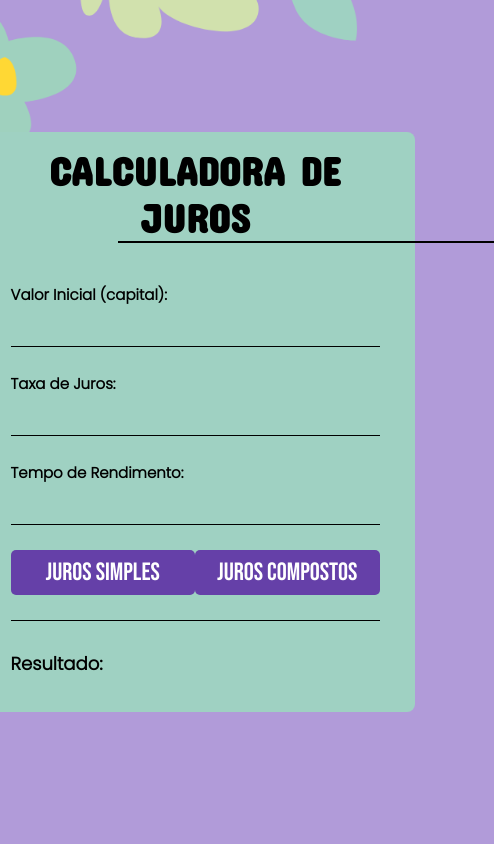
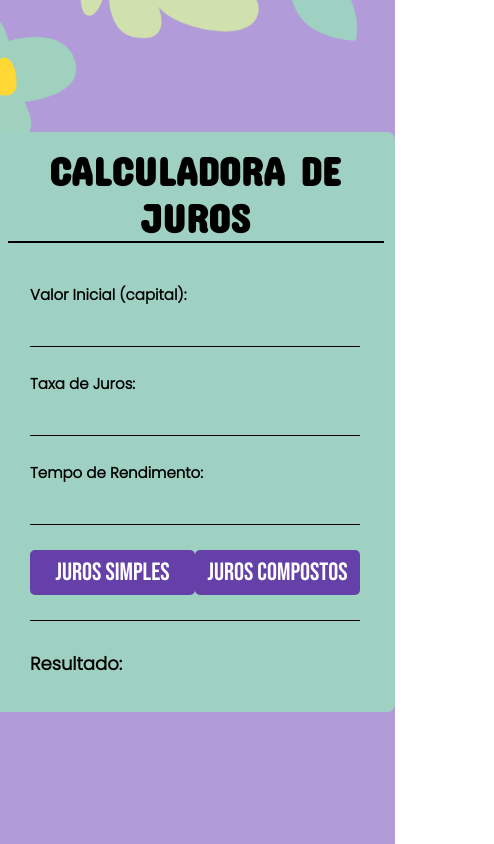
Before and after one commit to mariAnaMary/CalculadoraJuros, a plain HTML site: page index.html in a window 390 px wide. Shown: the whole page, 494 px wide, since content can reach past the window. Drawn offline with Linux system fonts and the light colour scheme.

Commit message:
atulizei

```diff
--- a/assets/css/mobile.css
+++ b/assets/css/mobile.css
@@ -10,7 +10,11 @@
 
 @media(max-width: 426px){
     #container{
-        width: 409px;
+        width: 370px;
+    }
+
+    .linhaum {
+        margin-inline: -2px;
     }
 }
 
```
